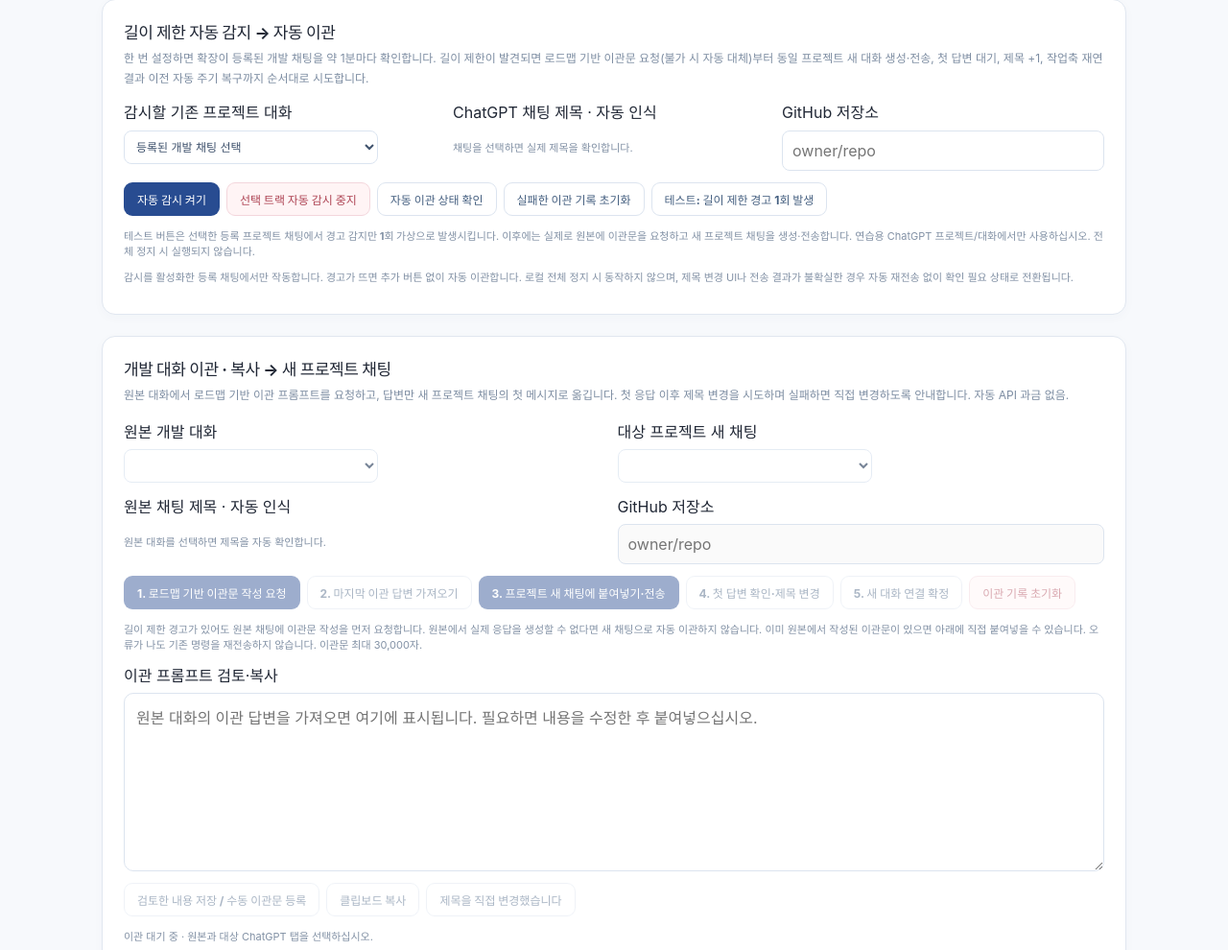
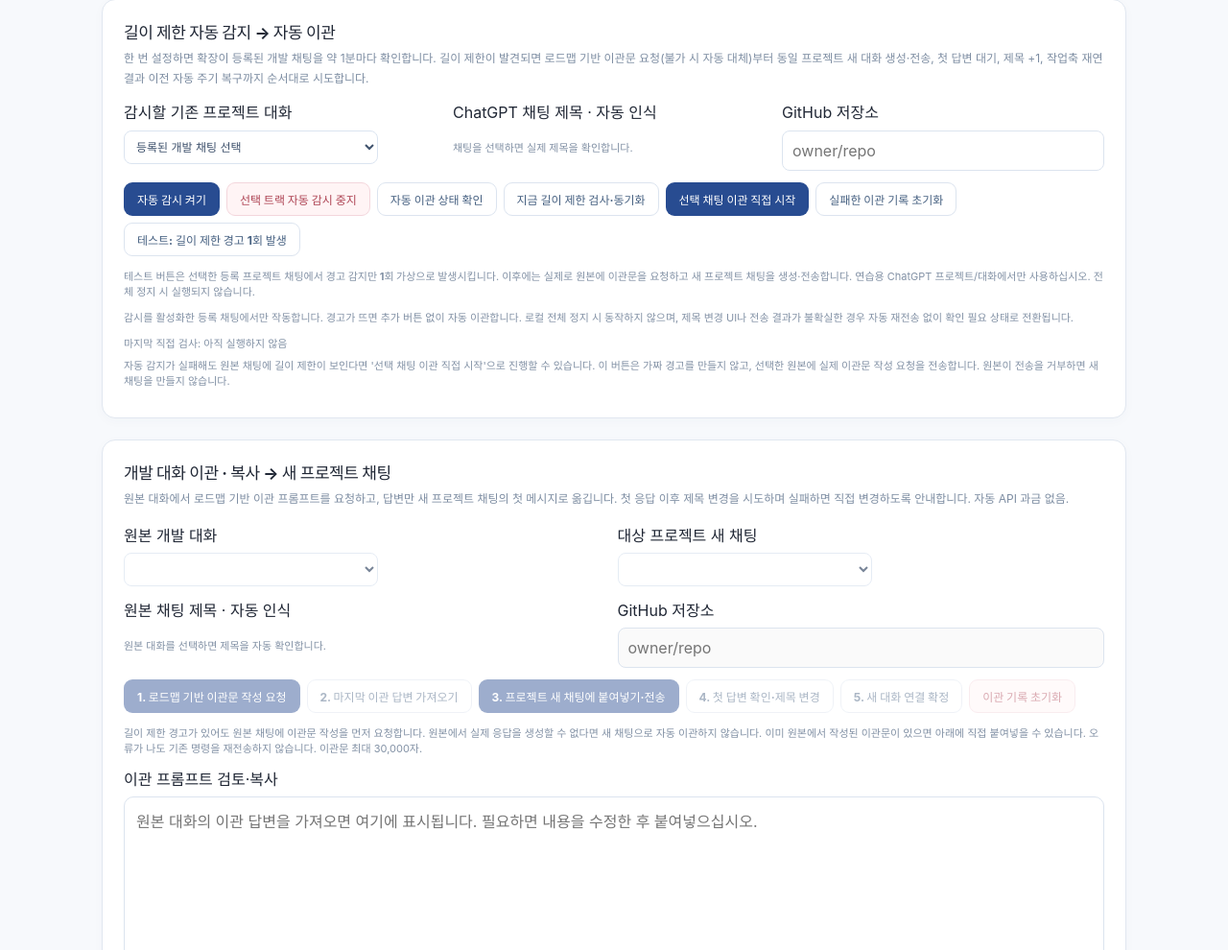
Before and after one commit to gycha0109-beep/Development-Autopilot, a browser extension: page extension/options.html in a window 1280 px wide. Shown: the part 767-1757 px from the top of the page at 96% size. Drawn offline with Linux system fonts and the light colour scheme.

Commit message:
feat(ui): show real warning inspection and manual start for already-maxed Face Lab chat

```diff
--- a/extension/options.html
+++ b/extension/options.html
@@ -94,11 +94,15 @@
         <button id="auto-migration-enable" type="button" class="button primary">자동 감시 켜기</button>
         <button id="auto-migration-disable" type="button" class="button danger">선택 트랙 자동 감시 중지</button>
         <button id="auto-migration-refresh" type="button" class="button secondary">자동 이관 상태 확인</button>
+        <button id="auto-migration-inspect" type="button" class="button secondary">지금 길이 제한 검사·동기화</button>
+        <button id="auto-migration-start" type="button" class="button primary">선택 채팅 이관 직접 시작</button>
         <button id="auto-migration-reset" type="button" class="button secondary">실패한 이관 기록 초기화</button>
         <button id="auto-migration-test" type="button" class="button secondary">테스트: 길이 제한 경고 1회 발생</button>
       </div>
       <p class="secondary-line">테스트 버튼은 선택한 등록 프로젝트 채팅에서 <strong>경고 감지만 1회 가상으로 발생</strong>시킵니다. 이후에는 실제로 원본에 이관문을 요청하고 새 프로젝트 채팅을 생성·전송합니다. 연습용 ChatGPT 프로젝트/대화에서만 사용하십시오. 전체 정지 시 실행되지 않습니다.</p>
       <p class="secondary-line">감시를 활성화한 등록 채팅에서만 작동합니다. 경고가 뜨면 추가 버튼 없이 자동 이관합니다. 로컬 전체 정지 시 동작하지 않으며, 제목 변경 UI나 전송 결과가 불확실한 경우 자동 재전송 없이 확인 필요 상태로 전환됩니다.</p>
+      <div id="auto-migration-inspection" class="secondary-line" role="status" aria-live="polite">마지막 직접 검사: 아직 실행하지 않음</div>
+      <p class="secondary-line">자동 감지가 실패해도 원본 채팅에 길이 제한이 보인다면 '선택 채팅 이관 직접 시작'으로 진행할 수 있습니다. 이 버튼은 가짜 경고를 만들지 않고, 선택한 원본에 실제 이관문 작성 요청을 전송합니다. 원본이 전송을 거부하면 새 채팅을 만들지 않습니다.</p>
       <div id="auto-migration-status" class="secondary-line" aria-live="polite"></div>
     </section>
 
```
